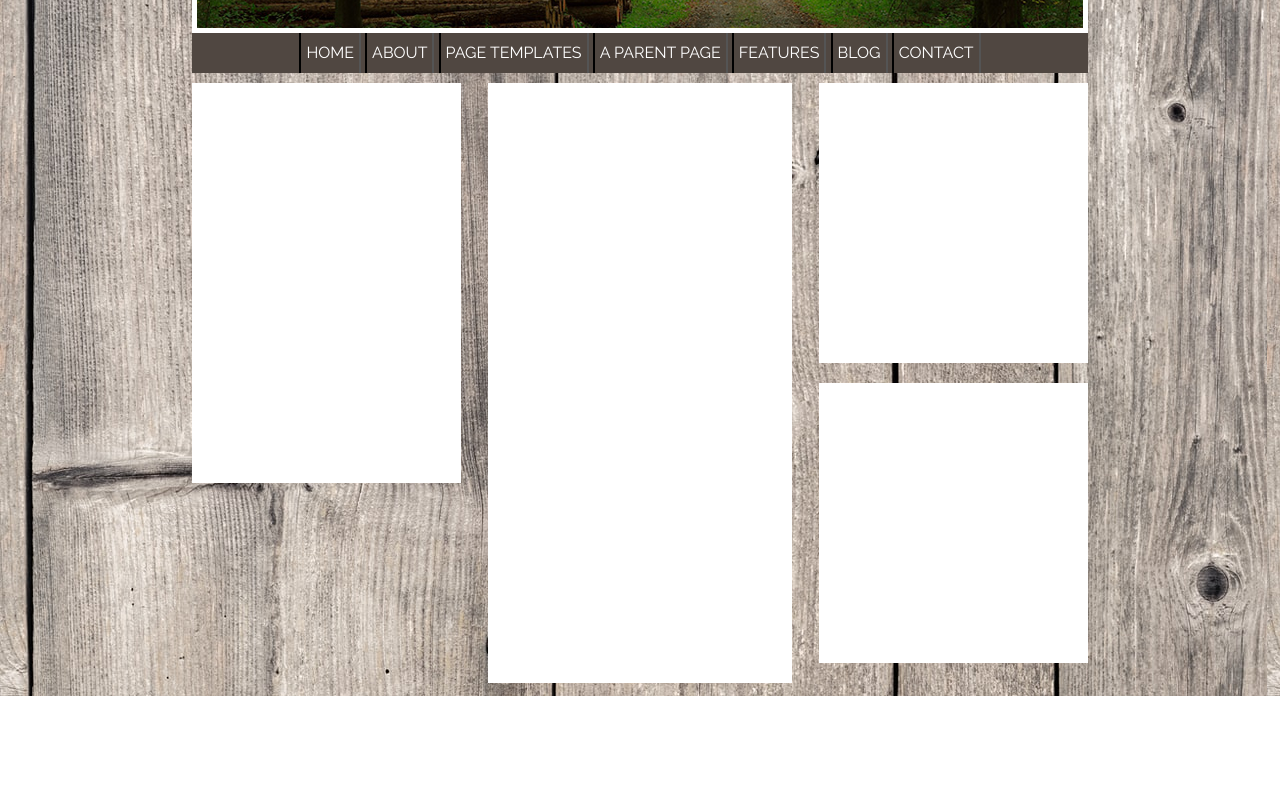
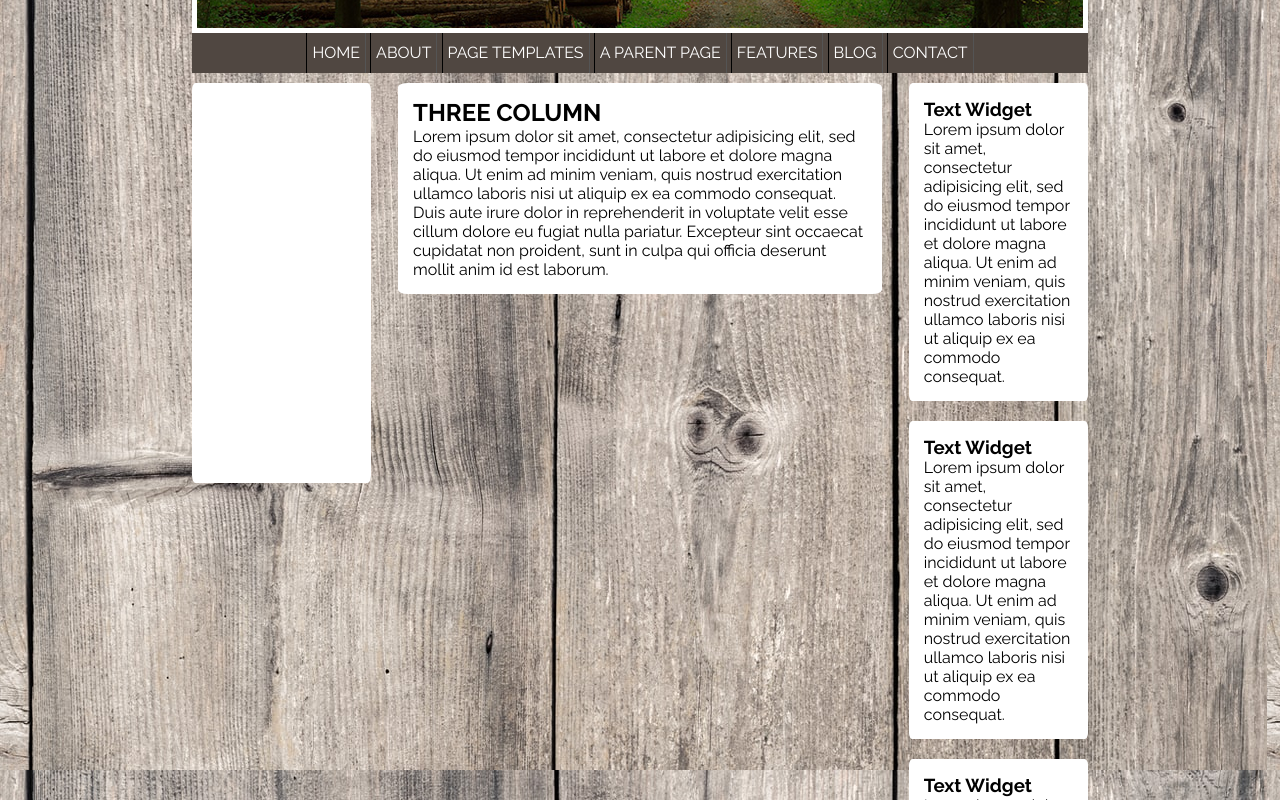
Before and after one commit to Antonio-Donadoni/htmlcss-wp, a plain HTML site: page index.html in a window 1280 px wide. Shown: the part 180-980 px from the top of the page. Before the commit the page ends 876 px from the top, so only its background shows below. Drawn offline with Linux system fonts and the light colour scheme.

Commit message:
Add content + change width + style border main

```diff
--- a/css/main.css
+++ b/css/main.css
@@ -60,8 +60,9 @@ main{
     display: inline-block;
     text-align: center;
     padding: 0 5px;
-    border-left: inset 2px black;
-    border-right: inset 2px black;
+    /* debug */
+    border-left: inset 1px black;
+    border-right: inset 1px black;
   }
 
   nav a {
@@ -70,26 +71,21 @@ main{
     text-transform: uppercase;
   }
 
-
-]
-
-/* css footer */
-footer{
-  height: 200px;
-  margin-top: 10px;
-  /* debug */
-  background-color: white;
-}
-
+ /* css main box */
 .main-box::after{
   content: "";
   display: table;
   clear: both;
 }
 
+.center, .side-l, .side-r section {
+  padding: 15px;
+  border-radius: 2%;
+
+}
 aside {
   float: left;
-  width: 30%;
+  width: 20%;
 }
 
 .side-l{
@@ -99,17 +95,23 @@ aside {
 }
 
 .side-r section {
-  /* debug */
-  height: 280px;
   background-color: white;
   margin-bottom: 20px;
 }
 
 .center {
 float: left;
-width: 34%;
+width: 54%;
 margin: 0 3%;
-/* debug */
 background-color: white;
-height: 600px;
 }
+
+
+/* css footer */
+footer
+{
+  height: 200px;
+  margin-top: 10px;
+  /* debug */
+  background-color: white;
+}
--- a/index.html
+++ b/index.html
@@ -39,14 +39,22 @@
 
         </aside>
         <article class="center">
+          <h2>THREE COLUMN</h2>
+          <p>Lorem ipsum dolor sit amet, consectetur adipisicing elit, sed do eiusmod tempor incididunt ut labore et dolore magna aliqua. Ut enim ad minim veniam, quis nostrud exercitation ullamco laboris nisi ut aliquip ex ea commodo consequat. Duis aute irure dolor in reprehenderit in voluptate velit esse cillum dolore eu fugiat nulla pariatur. Excepteur sint occaecat cupidatat non proident, sunt in culpa qui officia deserunt mollit anim id est laborum.</p>
 
         </article>
         <aside class="side-r">
           <section>
-
+            <h3>Text Widget</h3>
+            <p>Lorem ipsum dolor sit amet, consectetur adipisicing elit, sed do eiusmod tempor incididunt ut labore et dolore magna aliqua. Ut enim ad minim veniam, quis nostrud exercitation ullamco laboris nisi ut aliquip ex ea commodo consequat.</p>
           </section>
           <section>
-
+            <h3>Text Widget</h3>
+            <p>Lorem ipsum dolor sit amet, consectetur adipisicing elit, sed do eiusmod tempor incididunt ut labore et dolore magna aliqua. Ut enim ad minim veniam, quis nostrud exercitation ullamco laboris nisi ut aliquip ex ea commodo consequat.</p>
+          </section>
+          <section>
+            <h3>Text Widget</h3>
+            <p>Lorem ipsum dolor sit amet, consectetur adipisicing elit, sed do eiusmod tempor incididunt ut labore et dolore magna aliqua. Ut enim ad minim veniam, quis nostrud exercitation ullamco laboris nisi ut aliquip ex ea commodo consequat.</p>
           </section>
         </aside>
 
```
